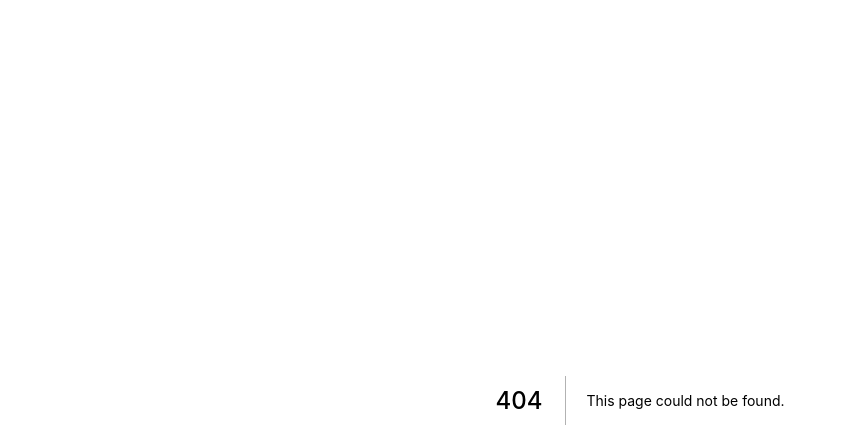
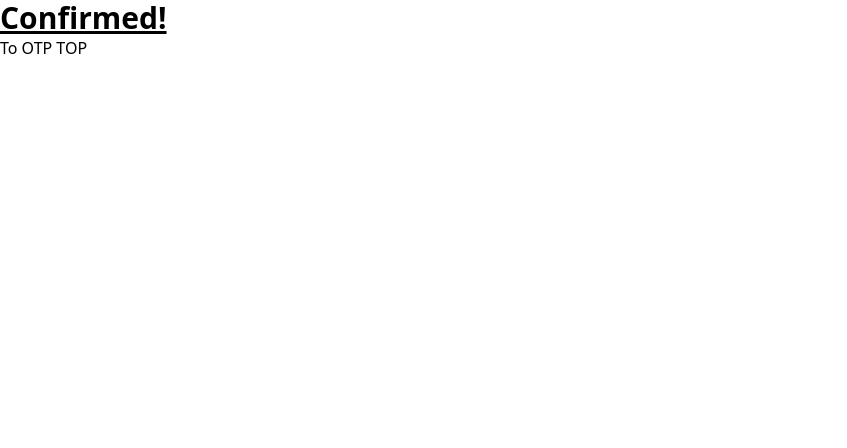
Before and after one commit to KosukeTakahashi0410/one-time-password-sample, a Next.js app: page /otp/complete in a window 1280 px wide. Before the commit this address had no page. Shown: the top 448 px of the page, without its empty margins (0-847 px from the left). Built offline with nearby package versions, Linux system fonts and the light colour scheme.

Commit message:
add:一旦雑にページを追加

```diff
--- /dev/null
+++ b/src/pages/otp/complete.tsx
@@ -0,0 +1,14 @@
+import type { NextPage } from "next";
+import Link from "next/link";
+import { pagesPath } from "@/lib/$path";
+
+const OTPComplete: NextPage = () => {
+  return (
+    <div>
+      <h1 className="text-3xl font-bold underline">Confirmed!</h1>
+      <Link href={pagesPath.otp.$url()}>To OTP TOP</Link>
+    </div>
+  );
+};
+
+export default OTPComplete;
--- /dev/null
+++ b/src/pages/otp/index.tsx
@@ -0,0 +1,11 @@
+import type { NextPage } from "next";
+
+const OTP: NextPage = () => {
+  return (
+    <div>
+      <h1 className="text-3xl font-bold underline">Hello world</h1>
+    </div>
+  );
+};
+
+export default OTP;
--- /dev/null
+++ b/src/pages/otp/request.tsx
@@ -0,0 +1,11 @@
+import type { NextPage } from "next";
+
+const OTPRequest: NextPage = () => {
+  return (
+    <div>
+      <h1 className="text-3xl font-bold underline">Hello world</h1>
+    </div>
+  );
+};
+
+export default OTPRequest;
```
